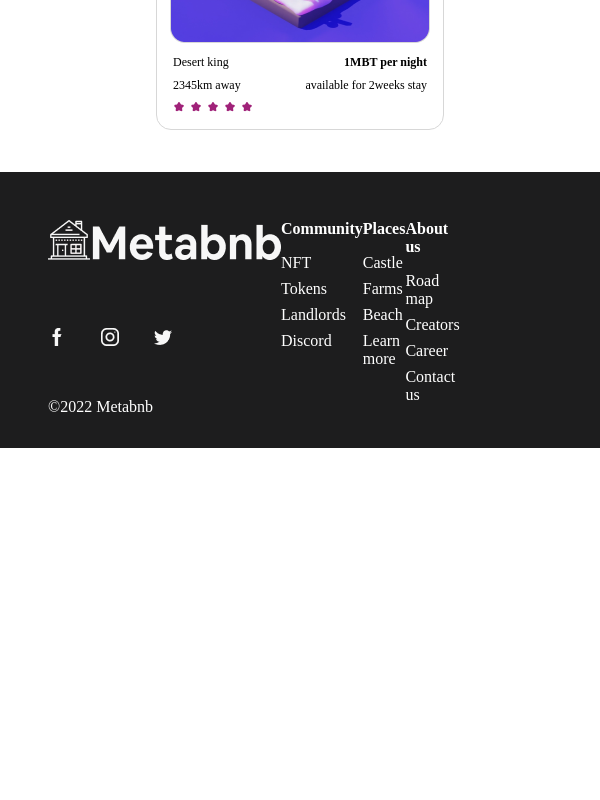
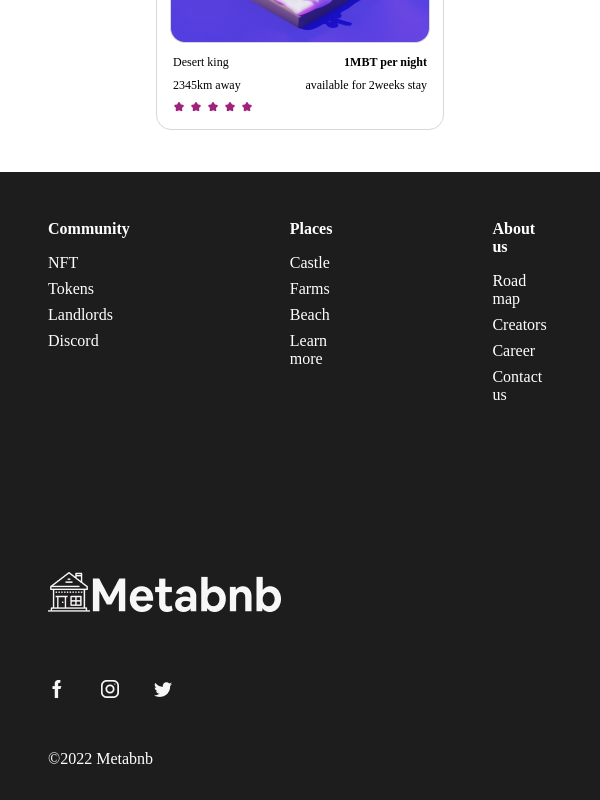
Before and after one commit to Wineshuga/metabnb-site, a React (Create React App) app in the folder metabnb/: page /place-to-stay in a window 600 px wide. Shown: the part 6376-7176 px from the top of the page. Before the commit the page ends 6824 px from the top, so only its background shows below. Built offline with nearby package versions, Linux system fonts and the light colour scheme; a web font is replaced by a local one.

Commit message:
style: part responsiveness for screen 767 to 481

```diff
--- a/metabnb/src/App.css
+++ b/metabnb/src/App.css
@@ -161,9 +161,15 @@ footer {
     background-color: #1D1D1E;
     display: flex;
     padding: 3rem 10rem 2rem 3rem;
-    justify-content: space-between;
     color: #ffffff;
+    gap: 10rem;
 }
+
+.footer--links {
+    display: flex;
+    gap: 10rem;
+}
+
 
 .footer--socials {
     margin: 4rem 0 3rem 0;
@@ -303,6 +309,10 @@ footer {
     .place--second_nav > ul {
         gap: 2rem;
     }
+
+    footer, .footer--links {
+        gap: 6rem;
+    }
 }
 
 @media screen and (max-width: 1023px) and (min-width: 768px) {
@@ -337,7 +347,6 @@ footer {
     }
 
     .home--hero_footer > img {
-        /* padding: 0 2rem; */
         width: 30%;
     }
 
@@ -351,10 +360,34 @@ footer {
 
     footer {
         padding-right: 3rem;
+        gap: 5rem;
+    }
+
+    .footer--links {
+        gap: 2rem;
     }
 }
 
 @media screen and (max-width: 767px) and (min-width: 481px) {
+    .home--hero {
+        flex-direction: column;
+    }
+
+    .home--hero_text {
+        padding-right: 0;
+    }
+
+    .meta-section {
+        flex-direction: column-reverse;
+    }
+
+    .meta-section--photo {
+        width: 50%;
+    }
+
+    footer {
+        flex-direction: column-reverse;
+    }
 }
 
 @media screen and (max-width: 480px) and (min-width: 250px) {
--- a/metabnb/src/Components/Footer.js
+++ b/metabnb/src/Components/Footer.js
@@ -15,6 +15,7 @@ export default function Footer() {
                 </div>
                 <p>©2022 Metabnb</p>
             </div>
+            <div className="footer--links">
             <div className="footer--community">
                 <h4 className="footer--title">Community</h4>
                 <a href="https://www.twitter.com/wineshuga">NFT</a>
@@ -36,6 +37,7 @@ export default function Footer() {
                 <a href="https://www.linkedin.com/in/uziwinnie">Career</a>
                 <a href="https://www.linkedin.com/in/uziwinnie">Contact us</a>
             </div>
+            </div>
         </footer>
     )
 }
```
